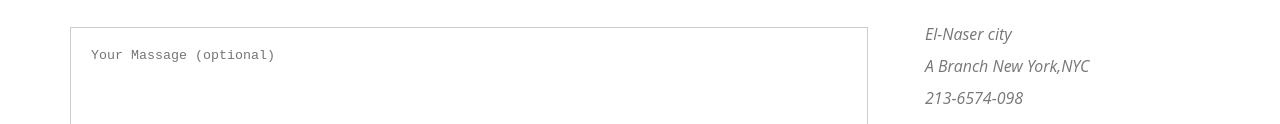
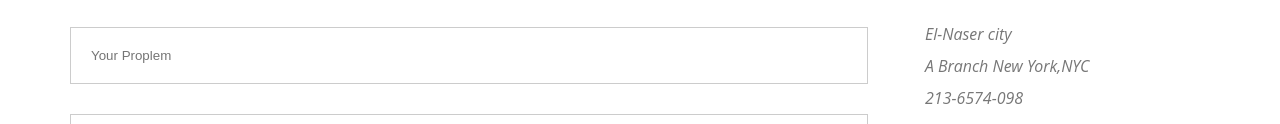
Before and after one commit to maro2024/udacity, a plain HTML site: page index.html in a window 1280 px wide. Shown: the part 676-800 px from the top of the page. Drawn offline with Linux system fonts and the light colour scheme.

Commit message:
Update index.html

```diff
--- a/index.html
+++ b/index.html
@@ -39,6 +39,7 @@
                     <input class="main-input" type="text" name="name" id="" placeholder="Your Name" >
                     <input class="main-input" type="text" name="number" id="" placeholder="Your Phone">
                     <input class="main-input" type="email" name="mail" id="" placeholder="Your Email">
+                    <input class="main-input" type="text" name="mail" id="" placeholder="Your Proplem">
                     <textarea name="message" class="main-input" id="" placeholder="Your Massage (optional)" ></textarea>
                     <input type="submit" value="Send Massage">
 
```
